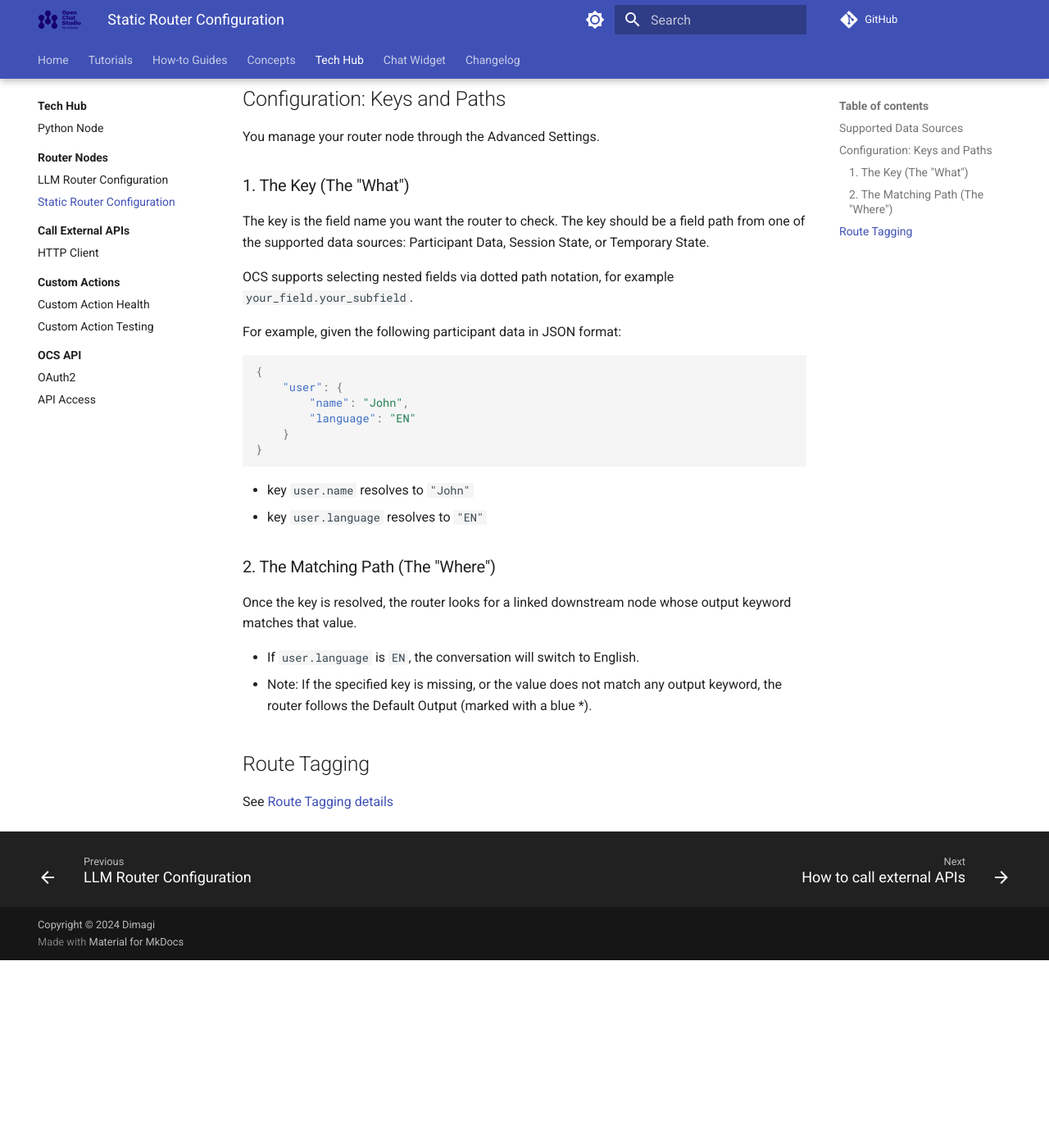
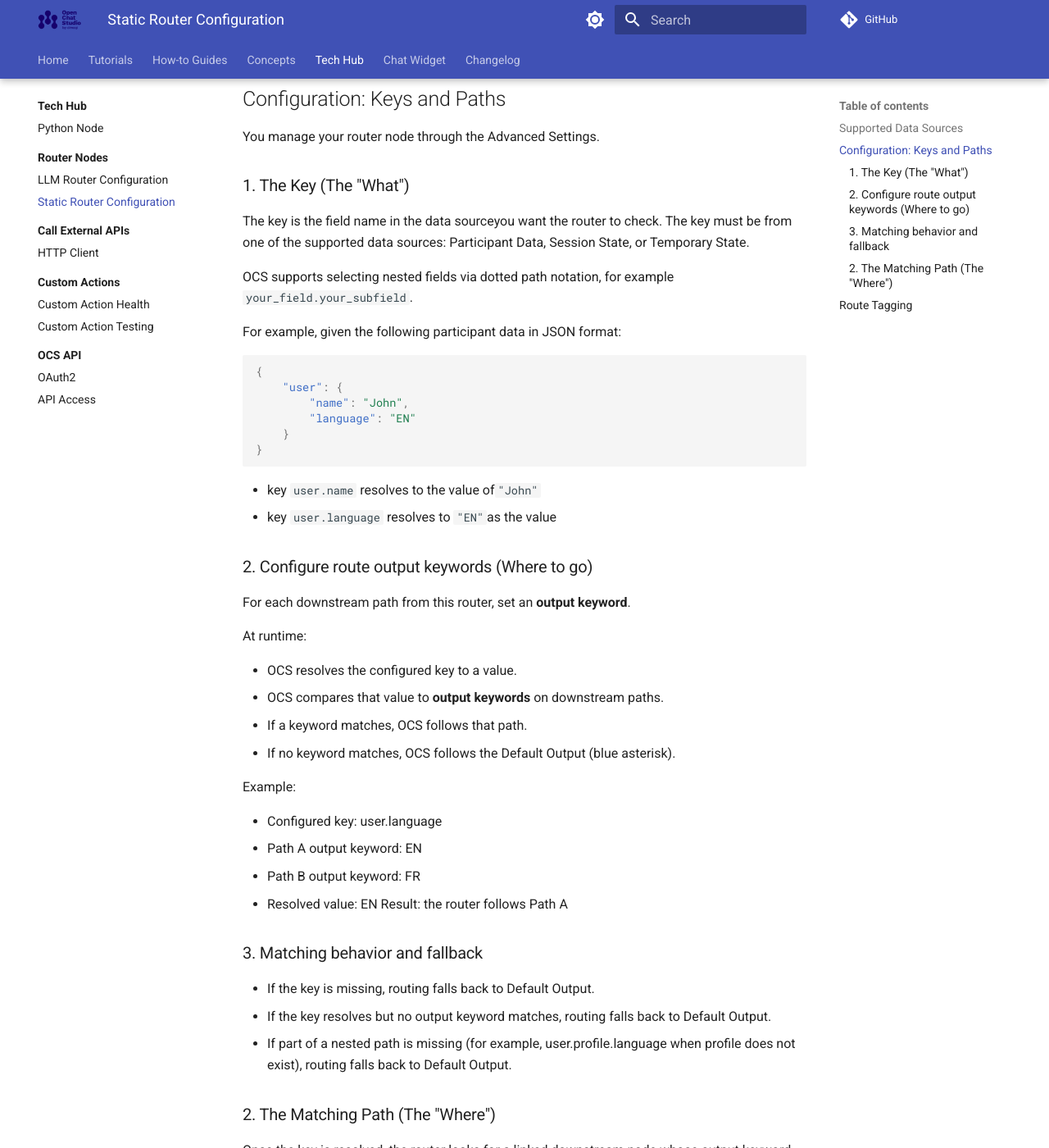
Before and after one commit to dimagi/open-chat-studio-docs, an MkDocs documentation site: the page built from docs/tech-hub/routers/static_router.md, in a window 1280 px wide and 1400 px high, scrolled down 467 px. Shown: the whole window at 82% size. Built offline with MkDocs 1.6.1 and Material for MkDocs 9.7.7, drawn with Linux system fonts in a browser that asks for light colours; a script that is not in the unit is left out; comment, search, counter and statistics services are not loaded; before the commit the page ends 1638 px from its top, so only the background shows below that; some of the changed text lies outside the part shown.

Commit message:
Examples for Static router. Grammar fixes

````diff
--- a/docs/tech-hub/routers/static_router.md
+++ b/docs/tech-hub/routers/static_router.md
@@ -1,6 +1,6 @@
 # Static Router Configuration
 
-The Static Router directs messages using specific data values already stored in your system. Unlike the LLM Router, it does not use an AI model. It looks up a value about the user and follows the matching path.
+The Static Router directs messages using specific data values already stored in your system. Unlike the LLM Router, it does not use an AI model. It resolves a value from your data and follows the route whose output keyword matches that value.
 
 ## Supported Data Sources
 
@@ -14,7 +14,7 @@ The router can inspect data from three primary sources:
 You manage your router node through the Advanced Settings.
 
 ### 1. The Key (The "What")
-The key is the field name you want the router to check. The key should be a field path from one of the supported data sources: Participant Data, Session State, or Temporary State.
+The key is the field name in the data sourceyou want the router to check. The key must be from one of the supported data sources: Participant Data, Session State, or Temporary State.
 
 OCS supports selecting nested fields via dotted path notation, for example `your_field.your_subfield`.
 
@@ -29,8 +29,31 @@ For example, given the following participant data in JSON format:
 }
 ```
 
-- key `user.name` resolves to `"John"`
-- key `user.language` resolves to `"EN"`
+- key `user.name` resolves to the value of`"John"`
+- key `user.language` resolves to `"EN"`as the value
+
+### 2. Configure route output keywords (Where to go)
+For each downstream path from this router, set an **output keyword**.
+
+At runtime:
+
+- OCS resolves the configured key to a value.
+- OCS compares that value to **output keywords** on downstream paths.
+- If a keyword matches, OCS follows that path.
+- If no keyword matches, OCS follows the Default Output (blue asterisk).
+
+Example:
+
+- Configured key: user.language
+- Path A output keyword: EN
+- Path B output keyword: FR
+- Resolved value: EN
+Result: the router follows Path A
+
+### 3. Matching behavior and fallback
+- If the key is missing, routing falls back to Default Output.
+- If the key resolves but no output keyword matches, routing falls back to Default Output.
+- If part of a nested path is missing (for example, user.profile.language when profile does not exist), routing falls back to Default Output.
 
 ### 2. The Matching Path (The "Where")
 Once the key is resolved, the router looks for a linked downstream node whose output keyword matches that value.
````
Also changed, not shown: docs/concepts/pipelines/router_nodes.md (+1 -1 lines), docs/tech-hub/routers/llm_router.md (+9 -4 lines).
